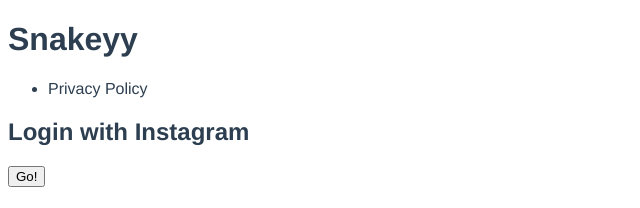
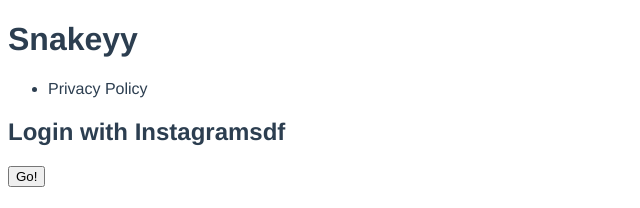
Before and after one commit to BrianCarducci/Snakeyy, a Vue app: page / in a window 1280 px wide. Shown: the top 208 px of the page, without its empty margins (0-640 px from the left). Built offline with nearby package versions, Linux system fonts and the light colour scheme.

Commit message:
testing cicd

```diff
--- a/src/components/Home.vue
+++ b/src/components/Home.vue
@@ -1,6 +1,6 @@
 <template>
     <div>
-        <h2>Login with Instagram</h2>
+        <h2>Login with Instagramsdf</h2>
         <button v-on:click="instagramAuthorize">Go!</button>
     </div>
 </template>
```
